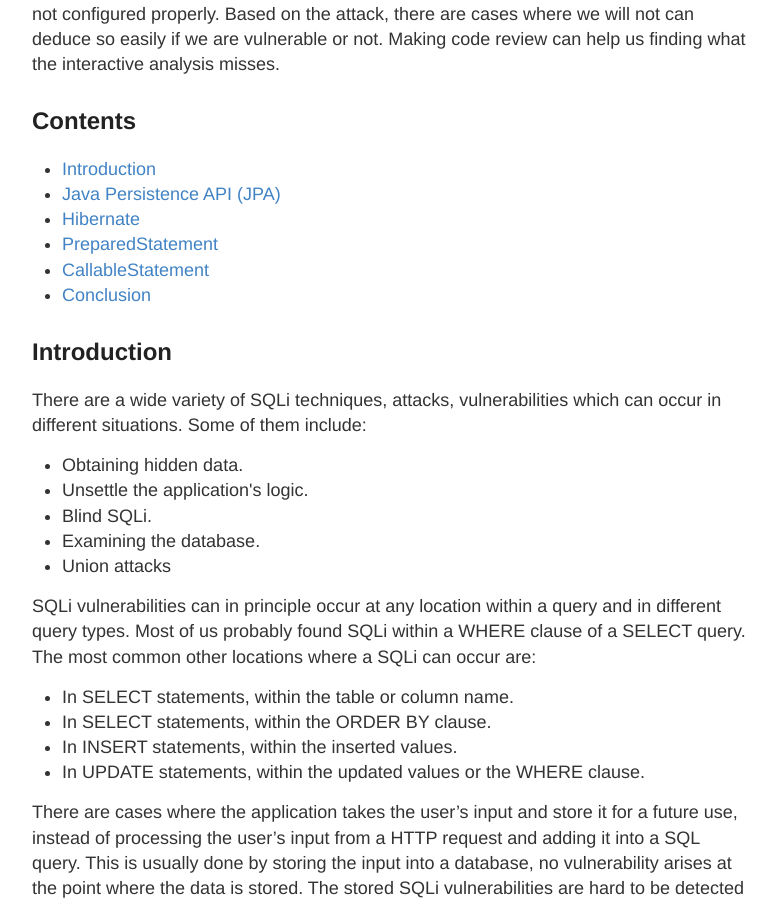
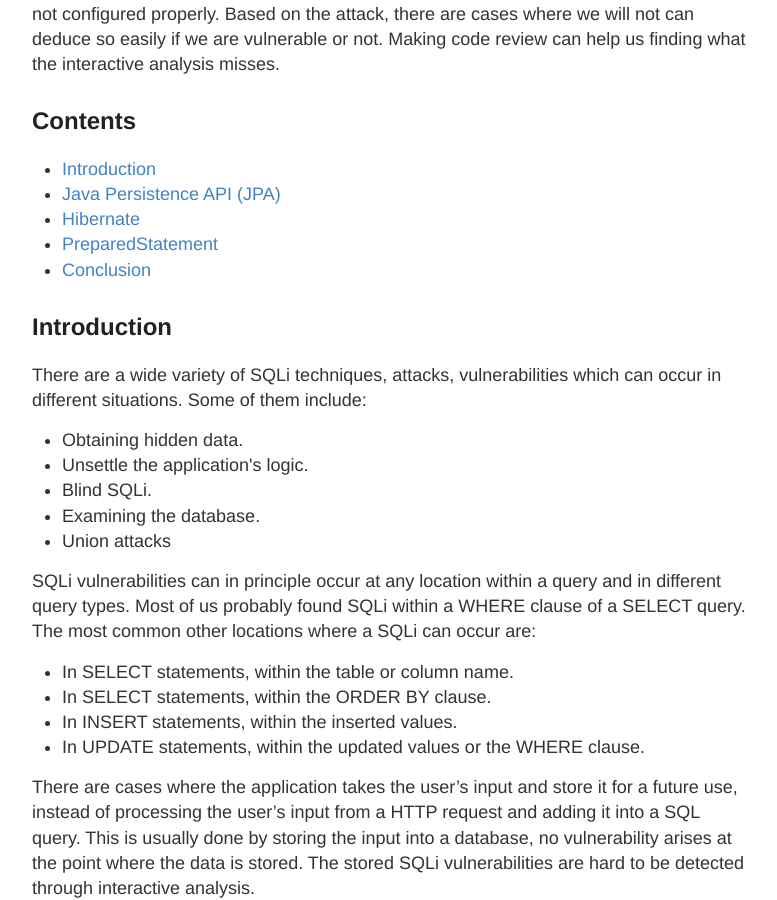
Before and after one commit to whmacmac/test, a Jekyll site: the page built from _posts/2020-05-06-Code-Review-Detect-SQLi-in-Javas.md, in a window 1280 px wide and 900 px high, scrolled down 319 px. Shown: the whole window, without its empty margins (248-1025 px from the left). Built offline with Jekyll 4.4.1, drawn with Linux system fonts in a browser that asks for light colours.

Commit message:
Update 2020-05-06-Code-Review-Detect-SQLi-in-Javas.md

```diff
--- a/_posts/2020-05-06-Code-Review-Detect-SQLi-in-Javas.md
+++ b/_posts/2020-05-06-Code-Review-Detect-SQLi-in-Javas.md
@@ -14,7 +14,6 @@ Why do we need code review when we can interact with the target and finding if i
 * [Java Persistence API (JPA)](#jpa)
 * [Hibernate](#hibernate)
 * [PreparedStatement](#preparedstatement)
-* [CallableStatement](#callablestatement)
 * [Conclusion](#conlusion)
 
 ## Introduction {#introduction}
```
